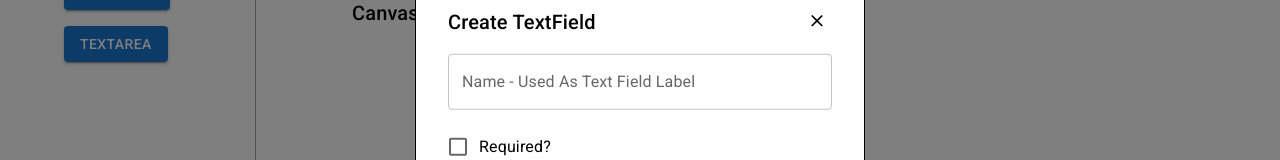
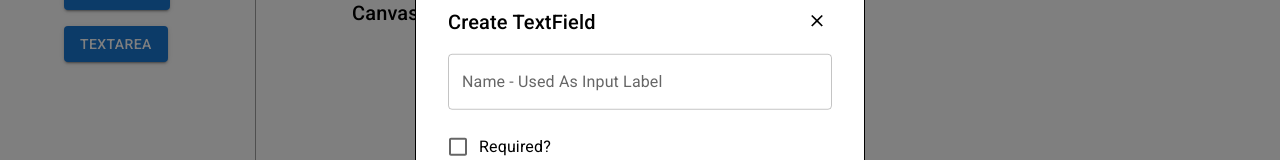
Before and after one commit to romviki/pfc-form-builder, a React (Create React App) app: page /create in a window 1280 px wide. Both pictures are taken after a click on the button "TEXTFIELD". Shown: the part 179-339 px from the top of the page. Built offline with nearby package versions, Linux system fonts and the light colour scheme.

Commit message:
udpated label

```diff
--- a/src/components/InputFieldModal.jsx
+++ b/src/components/InputFieldModal.jsx
@@ -128,7 +128,7 @@ function InputFieldModal({ title, type, addField }) {
           >
             <TextField
               id="name"
-              label="Name - Used As Text Field Label"
+              label="Name - Used As Input Label"
               variant="outlined"
               value={name}
               sx={{
--- a/src/pages/CreateForm.jsx
+++ b/src/pages/CreateForm.jsx
@@ -4,7 +4,6 @@ import { useNavigate } from 'react-router-dom';
 import { v4 as uuidv4 } from 'uuid';
 import FormCanvas from '../components/FormCanvas';
 import InputFieldList from '../components/InputFieldList';
-import InputFieldModal from '../components/InputFieldModal';
 import { FormsContext } from '../context/FormsContext';
 import { GlobalContext } from '../context/GlobalContext';
 import useFetch from '../hooks/useFetch';
```
